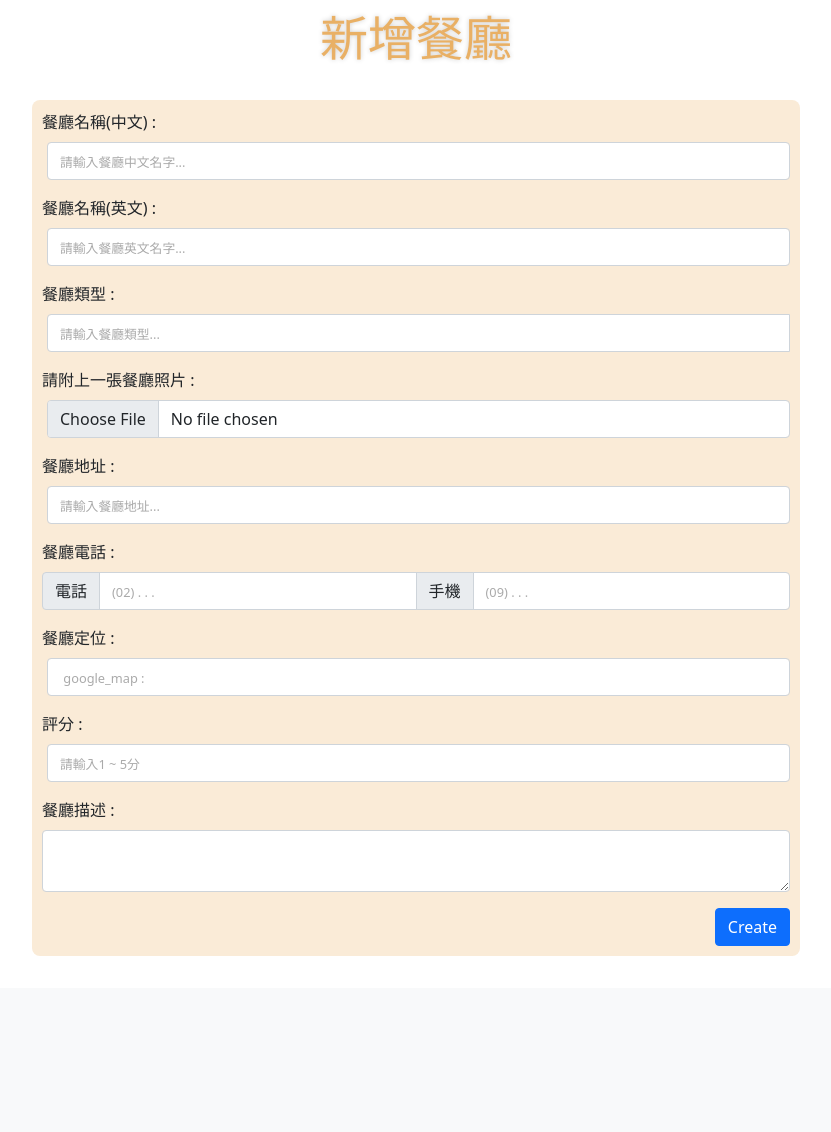
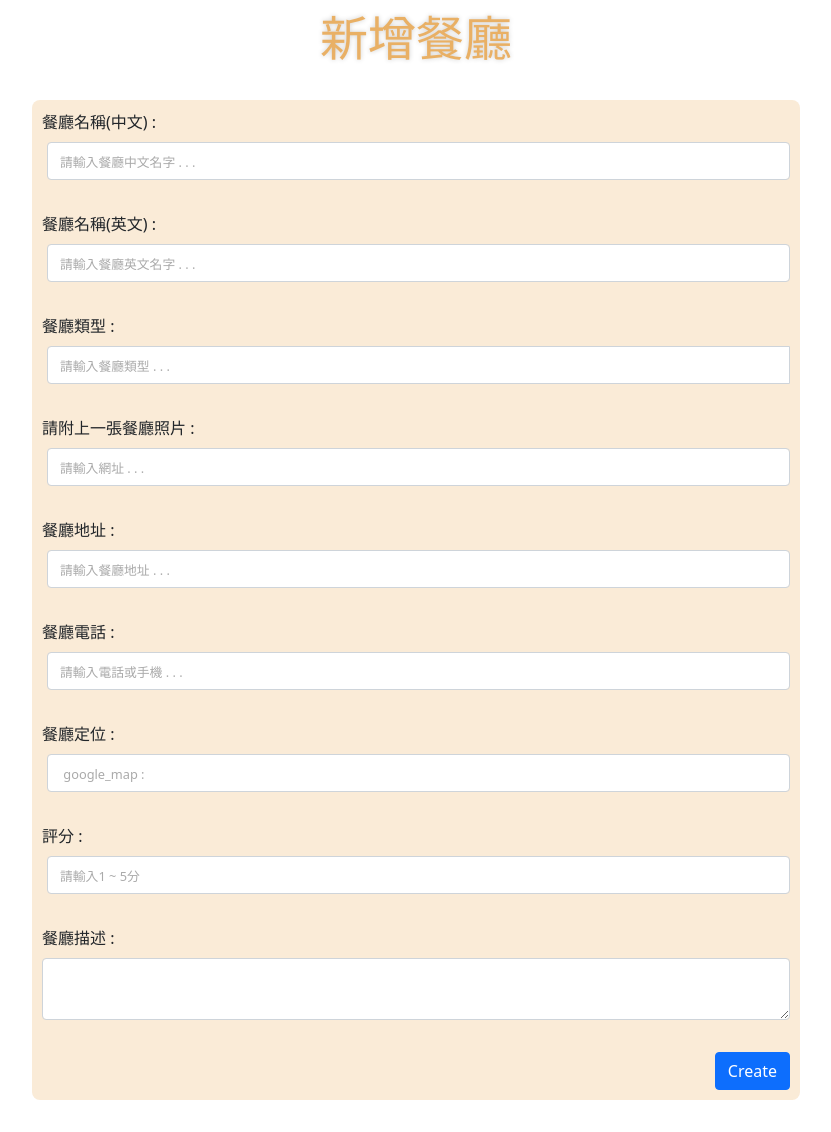
Before and after one commit to yanghaotse/RestaurantList_MongoDB, a Node server app: page /restaurants/new in a window 1280 px wide. Shown: the part 412-1544 px from the top of the page, without its empty margins (224-1055 px from the left). Before the commit the page ends 1400 px from the top, so only its background shows below. Run offline with Node 20, Linux system fonts and the light colour scheme; some libraries are stand-ins or nearby versions.

Commit message:
feat: add form validation/add new.hbs POST function

```diff
--- a/views/detail.hbs
+++ b/views/detail.hbs
@@ -60,9 +60,9 @@
         <form action="/restaurants/{{this._id}}/edit" method="GET" style="display:inline">
           <button class="btn btn-outline-secondary" type="submit">Edit</button>
         </form>
-        <form action="/restaurants/{{this._id}}/detail" method="GET" style="display:inline">
+        {{!-- <form action="/restaurants/{{this._id}}/detail" method="GET" style="display:inline">
           <button class="btn btn-outline-secondary" type="submit">Detail</button>
-        </form>
+        </form> --}}
       <form action="/restaurants/{{this._id}}/delete" method="POST" style="display:inline">
         <button class="btn btn-outline-danger" type="submit">Delete</button>
       </form>
--- a/views/new.hbs
+++ b/views/new.hbs
@@ -1,11 +1,11 @@
 <h1 class="mb-1 restaurant-new-title">新增餐廳</h1>
 <div class="container-new mt-5">
-  <form action="/restaurants" method="POST">
+  <form action="/restaurants" id="form" method="POST" class="row g-3 needs-validation" novalidate>
     {{!-- name --}}
     <div class="form-group">
       <label for="form-name" class="form-label">餐廳名稱(中文) :</label>
       <div class="input-group mb-3">
-        <input type="text" class="form-control" id="form-name" placeholder="請輸入餐廳中文名字...">
+        <input type="text" class="form-control" id="form-name" name="name" placeholder="請輸入餐廳中文名字 . . ." required>
       </div>
     </div>
 
@@ -13,14 +13,14 @@
     <div class="form-group">
       <label for="form-name_en" class="form-label">餐廳名稱(英文) :</label>
       <div class="input-group mb-3">
-        <input type="text" class="form-control" id="form-name_en" placeholder="請輸入餐廳英文名字...">
+        <input type="text" class="form-control" id="form-name_en" name="name_en" placeholder="請輸入餐廳英文名字 . . ." required>
       </div>
     </div>
     {{!-- category --}}
     <div class="form-group">
       <label for="form-category" class="form-label">餐廳類型 :</label>
       <div class="input-group mb-3">
-        <input class="form-control" list="restaurants-datalistOptions" id="form-category" placeholder="請輸入餐廳類型...">
+        <input class="form-control" list="restaurants-datalistOptions" id="form-category" name="category" placeholder="請輸入餐廳類型 . . ." required>
         <datalist id="restaurants-datalistOptions">
           <option value="台灣美食">
           <option value="中式美食">
@@ -41,7 +41,7 @@
     <div class="form-group">
       <label for="form-image" class="form-label">請附上一張餐廳照片 :</label>
       <div class="input-group mb-3">
-        <input class="form-control" type="file" id="form-image">
+        <input class="form-control" type="text" name="image" id="form-image" placeholder="請輸入網址 . . ." required>
       </div>
     </div>
 
@@ -49,7 +49,7 @@
     <div class="form-group">
       <label for="form-location" class="form-label">餐廳地址 :</label>
       <div class="input-group mb-3">
-        <input type="text" class="form-control" id="form-location" placeholder="請輸入餐廳地址...">
+        <input type="text" class="form-control" id="form-location" name="location" placeholder="請輸入餐廳地址 . . ." required>
       </div>
     </div>
 
@@ -57,24 +57,21 @@
     <div class="form-group">
       <label for="form-phone" class="form-label">餐廳電話 :</label>
       <div class="input-group mb-3 phone-input-group">
-        <span class="input-group-text" id="phone">電話</span>
-        <input type="text" class="form-control" id="form-phone" aria-describedby="phone" placeholder="(02) . . .">
-        <span class="input-group-text" id="cellphone">手機</span>
-        <input type="text" class="form-control" id="form-phone" aria-describedby="cellphone" placeholder="(09) . . .">
+        <input type="text" class="form-control" id="form-phone" aria-describedby="phone" name="phone" placeholder="請輸入電話或手機 . . ." required>
       </div>
     </div>
 {{!-- google_map --}}
     <div class="form-group">
       <label for="form-google_map" class="form-label">餐廳定位 :</label>
       <div class="input-group  mb-3">
-        <input type="text" class="form-control" id="form-google_map" placeholder=" google_map : ">
+        <input type="text" class="form-control" id="form-google_map" name="google_map" placeholder=" google_map : " required>
       </div>
     </div>
 {{!-- rating --}}
     <div class="form-group">
       <label for="form-rating" class="form-label">評分 :</label>
       <div class="input-group mb-3">
-        <input type="number" class="form-control" id="form-rating" placeholder="請輸入1 ~ 5分">
+        <input type="number" class="form-control" min="1" max="5" id="form-rating" name="rating" placeholder="請輸入1 ~ 5分" required>
       </div>
     </div>
 
@@ -82,7 +79,7 @@
     <div class="form-group">
       <label for="form-description" class="form-label">餐廳描述 :</label>
       <div class="input-group mb-3">
-        <textarea class="form-control" aria-label="With textarea" id="form-description"></textarea>
+        <textarea class="form-control" aria-label="With textarea" id="form-description"  name="description" required></textarea>
       </div>
     </div>
     <div class="form-button">
```
Also changed, not shown: app.js (+28 -7 lines), views/layouts/main.hbs (+12 -0 lines).
